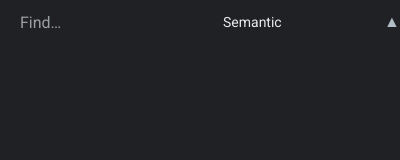
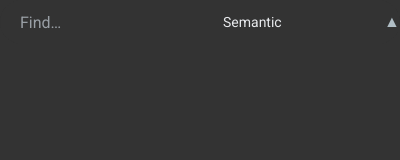
Before and after one commit to zachkepe/google-fzf, a browser extension: page src/popup/popup.html in a window 400 px wide. Drawn offline with Linux system fonts and the light colour scheme; files that its build step writes are made by us from their sources.

Commit message:
better design, cmd shift s instead for shortcut

```diff
--- a/src/popup/popup.css
+++ b/src/popup/popup.css
@@ -5,27 +5,30 @@
   font-style: normal;
 }
 
+* {
+  border: none !important;
+  outline: none !important;
+  box-shadow: none !important;
+}
+
 /* Make corners of the entire popup rounded and set a subtle background */
 html, body {
   margin: 0;
   padding: 0;
-  font-family: "Roboto", -apple-system, BlinkMacSystemFont, "Segoe UI", Oxygen, Ubuntu, Cantarell, sans-serif;
-  background: #202124; /* Google-ish dark background */
-  border-radius: 12px; /* Round corners for the extension popup */
+  background: #333 !important;
+  border-radius: 24px !important;
   overflow: hidden;
-  min-width: 350px;
 }
 
 /* Finder bar container - keep transparent background, no shadow, still rounded */
 .find-bar {
   display: flex;
   align-items: center;
-  background-color: transparent;
-  border-radius: 24px;
+  background-color: #333; /* Dark background */
+  border-radius: 24px; /* Rounded internal corners */
   padding: 8px 12px;
   box-sizing: border-box;
   min-height: 44px;
-  box-shadow: none; /* No subtle shadow */
 }
 
 /* Search input */
--- a/src/popup/popup.js
+++ b/src/popup/popup.js
@@ -227,11 +227,22 @@ document.addEventListener('DOMContentLoaded', async () => {
         }
         } catch (error) {
         console.error('Cancel search error:', error);
+        } finally {
+        window.close();
         }
     });
 
     prevButton.addEventListener('click', () => navigateMatch('PREV_MATCH'));
     nextButton.addEventListener('click', () => navigateMatch('NEXT_MATCH'));
+
+    // Focus the search input when Cmd+Shift+S is pressed
+    document.addEventListener('keydown', (e) => {
+        if ((e.key === 's' && e.metaKey && e.shiftKey) ||  // Mac: Command+Shift+S
+            (e.key === 'S' && e.ctrlKey && e.shiftKey)) {  // Windows/Linux: Ctrl+Shift+S
+            e.preventDefault();
+            document.getElementById('search-input').focus();
+        }
+    });
 
     // Listen for Enter to navigate matches
     document.addEventListener('keydown', async (e) => {
```
Also changed, not shown: src/background/background.js (+8 -0 lines), README.md, manifest.json. Lines whose indentation alone changed are shown as unchanged.
